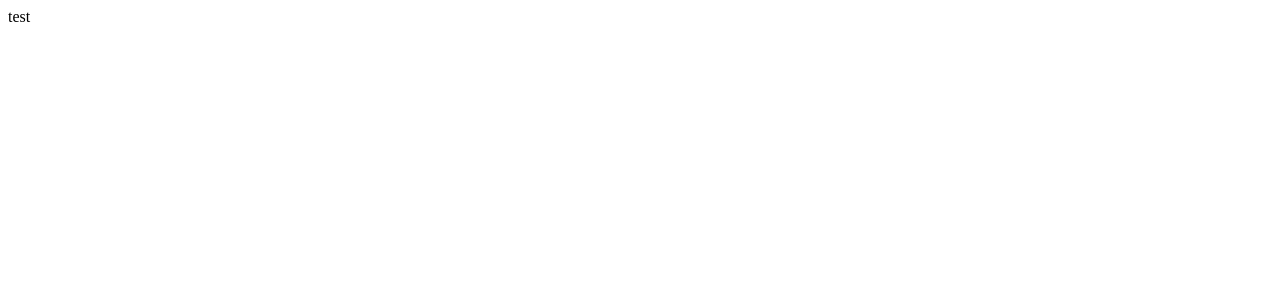
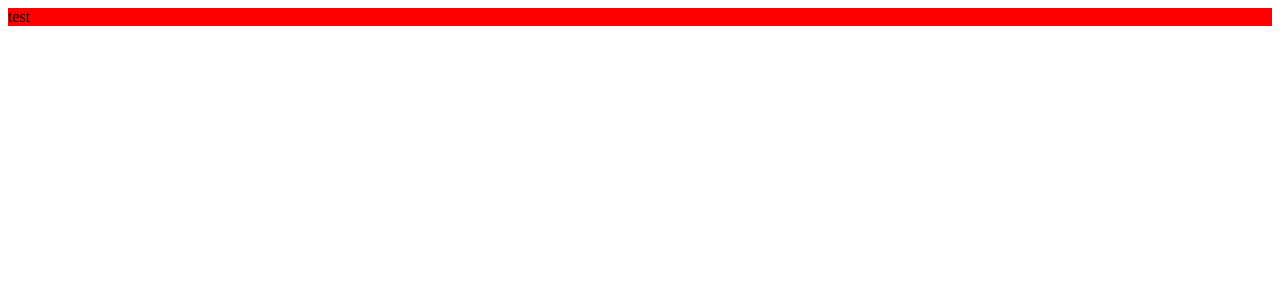
Before and after one commit to maryshevgit/sberbank, a React app: page / in a window 1280 px wide. Shown: the top 300 px of the page. Built offline with nearby package versions, Linux system fonts and the light colour scheme.

Commit message:
fix CI CD

```diff
--- a/package.json
+++ b/package.json
@@ -51,6 +51,7 @@
     "mini-css-extract-plugin": "^2.7.6",
     "prettier": "^2.8.8",
     "react-refresh": "^0.14.0",
+    "sass": "^1.63.6",
     "sass-loader": "^13.3.2",
     "style-loader": "^3.3.3",
     "stylelint": "^15.9.0",
--- /dev/null
+++ b/src/app/styles/index.scss
@@ -0,0 +1,3 @@
+.app {
+    background: red;
+}
--- a/src/index.tsx
+++ b/src/index.tsx
@@ -1,4 +1,5 @@
 import { createRoot } from 'react-dom/client';
+import './app/styles/index.scss';
 
 const container = document.getElementById('root');
 
@@ -10,4 +11,4 @@ if (!container) {
 
 const root = createRoot(container);
 
-root.render(<div>test</div>);
+root.render(<div className="app">test</div>);
```
Also changed, not shown: .stylelintrc.json, 1 other file (tests, documents, lock files or other folders).
